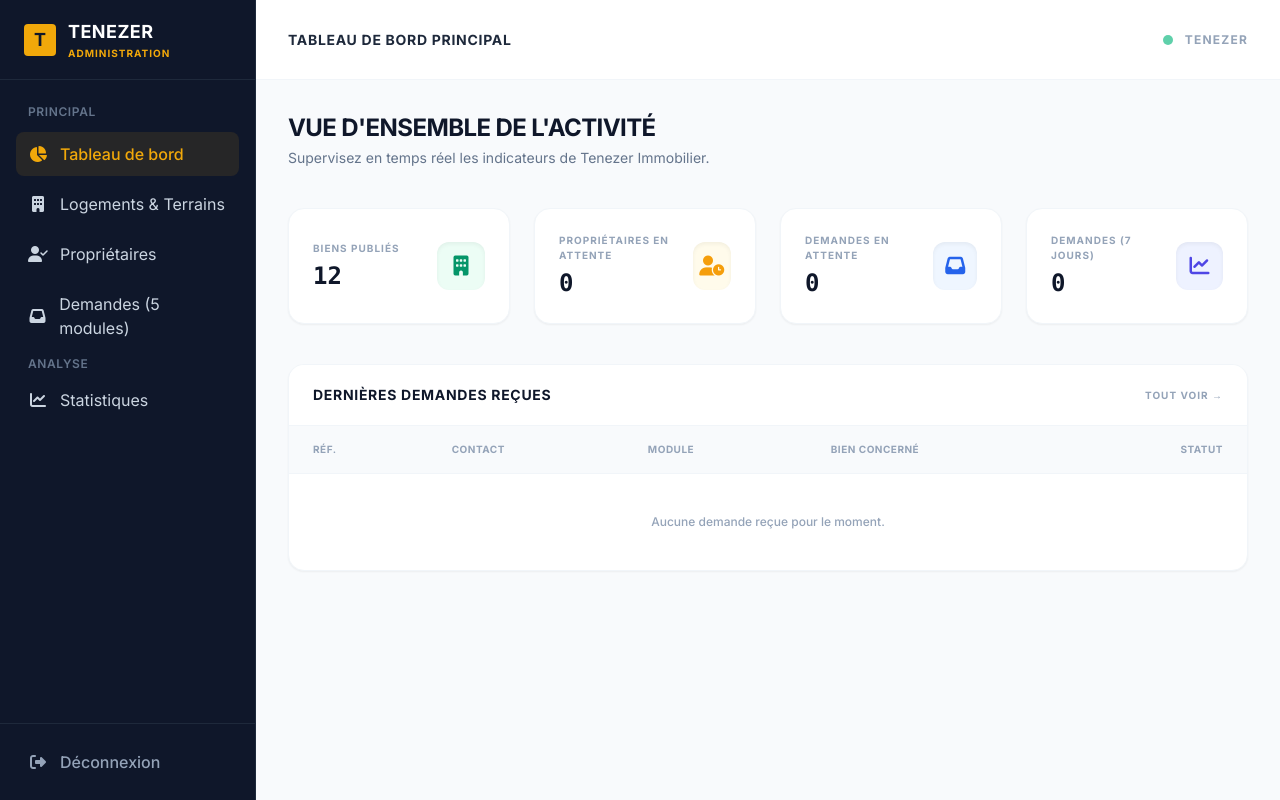
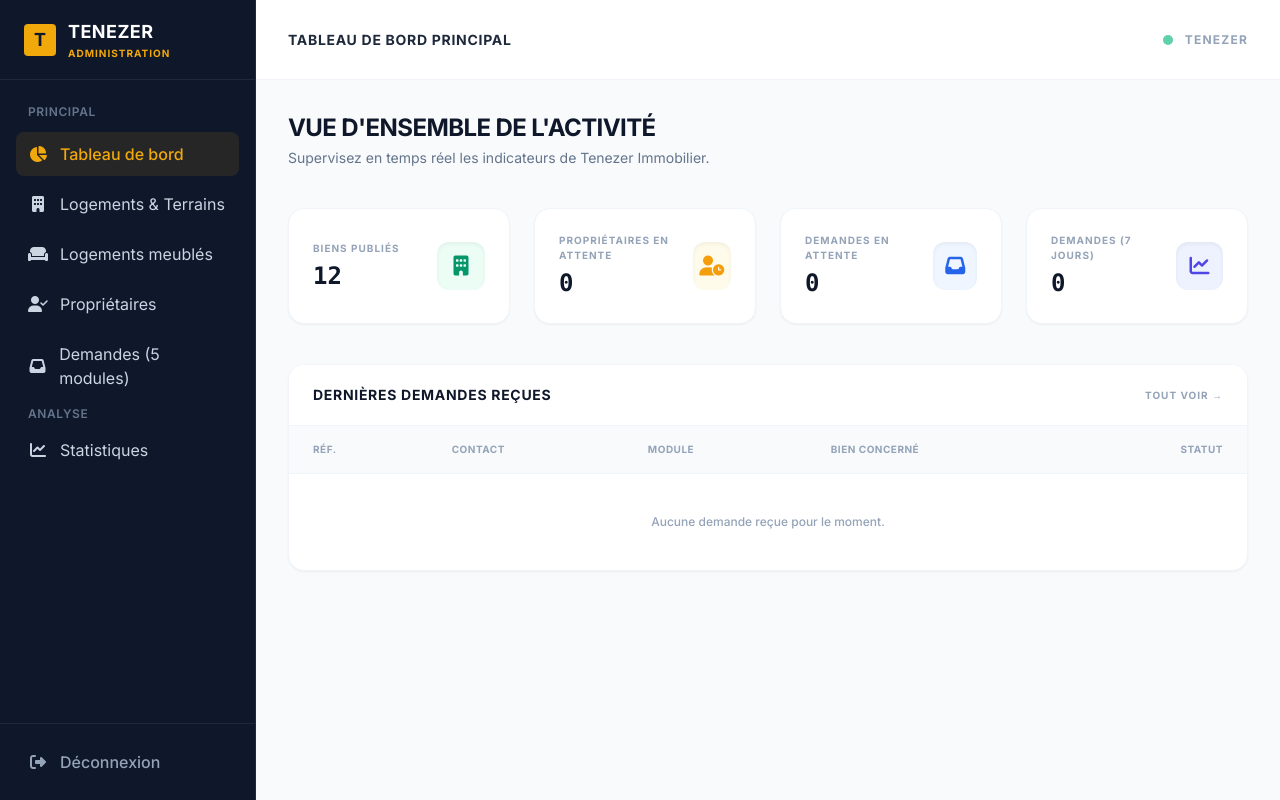
Before and after one commit to russelfotie777-source/TeneZerProject, a PHP site: page /admin/index.php in a window 1280 px wide. Run offline with PHP 8.4, Linux system fonts and the light colour scheme; a user stored in the database is signed in; data comes from the database, SQL or seed files in the repository; data that the repository does not hold is empty; some libraries are stand-ins or nearby versions.

Commit message:
Ajoute Logements meublés au menu admin

```diff
--- a/admin/includes_admin/sidebar.php
+++ b/admin/includes_admin/sidebar.php
@@ -22,6 +22,10 @@ $current_page = basename($_SERVER['PHP_SELF']);
         <a href="manage_properties.php" class="flex items-center gap-3 px-3 py-2.5 rounded-lg transition-all duration-200 <?php echo $current_page == 'manage_properties.php' ? 'bg-[#F1A80A]/10 text-[#F1A80A] font-medium' : 'hover:bg-slate-800 hover:text-white'; ?>">
             <i class="fas fa-building w-5 text-center"></i>
             <span>Logements &amp; Terrains</span>
+        </a>
+        <a href="manage_meubles.php" class="flex items-center gap-3 px-3 py-2.5 rounded-lg transition-all duration-200 <?php echo in_array($current_page, ['manage_meubles.php', 'meuble-form.php'], true) ? 'bg-[#F1A80A]/10 text-[#F1A80A] font-medium' : 'hover:bg-slate-800 hover:text-white'; ?>">
+            <i class="fas fa-couch w-5 text-center"></i>
+            <span>Logements meublés</span>
         </a>
         <a href="manage_owners.php" class="flex items-center gap-3 px-3 py-2.5 rounded-lg transition-all duration-200 <?php echo $current_page == 'manage_owners.php' ? 'bg-[#F1A80A]/10 text-[#F1A80A] font-medium' : 'hover:bg-slate-800 hover:text-white'; ?>">
             <i class="fas fa-user-check w-5 text-center"></i>
```
